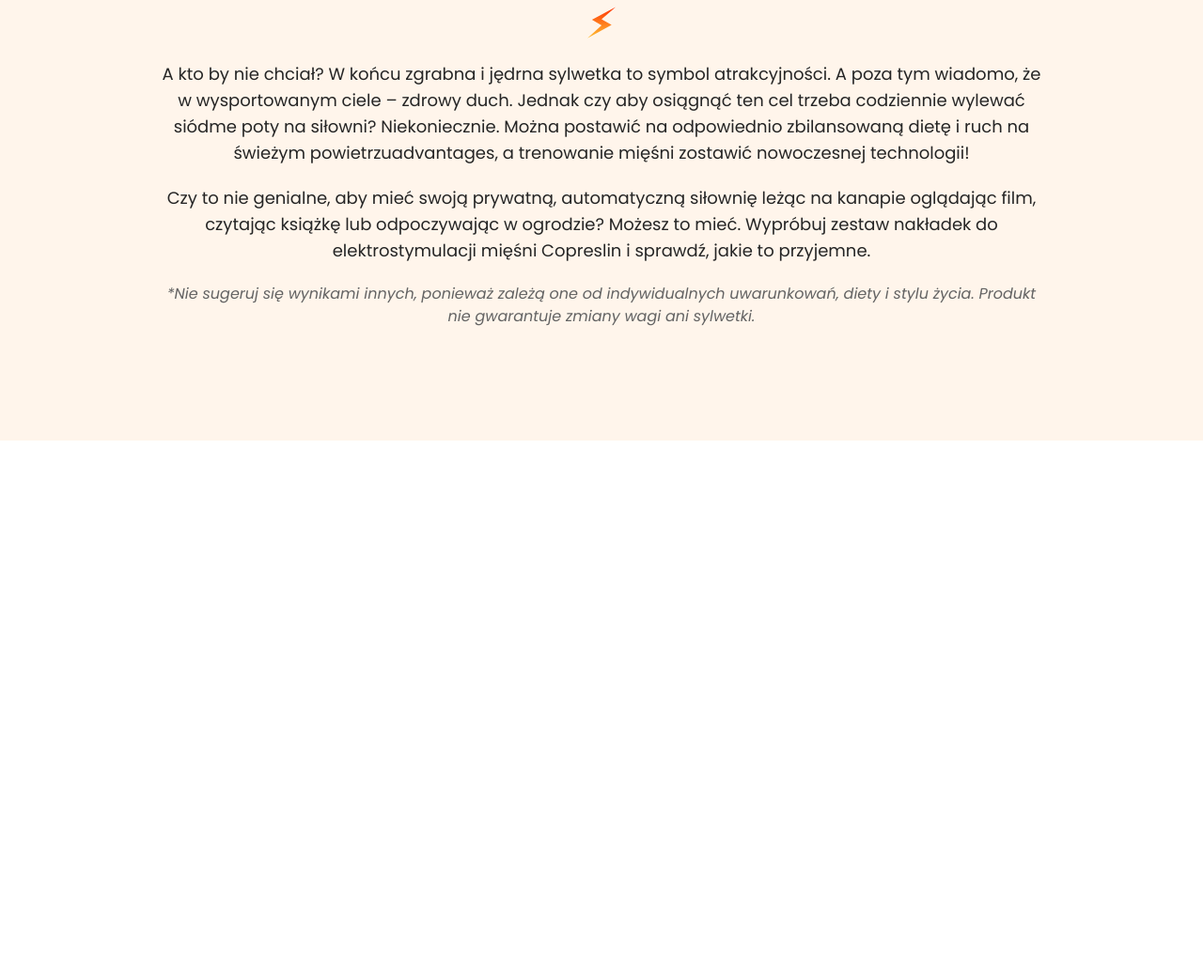
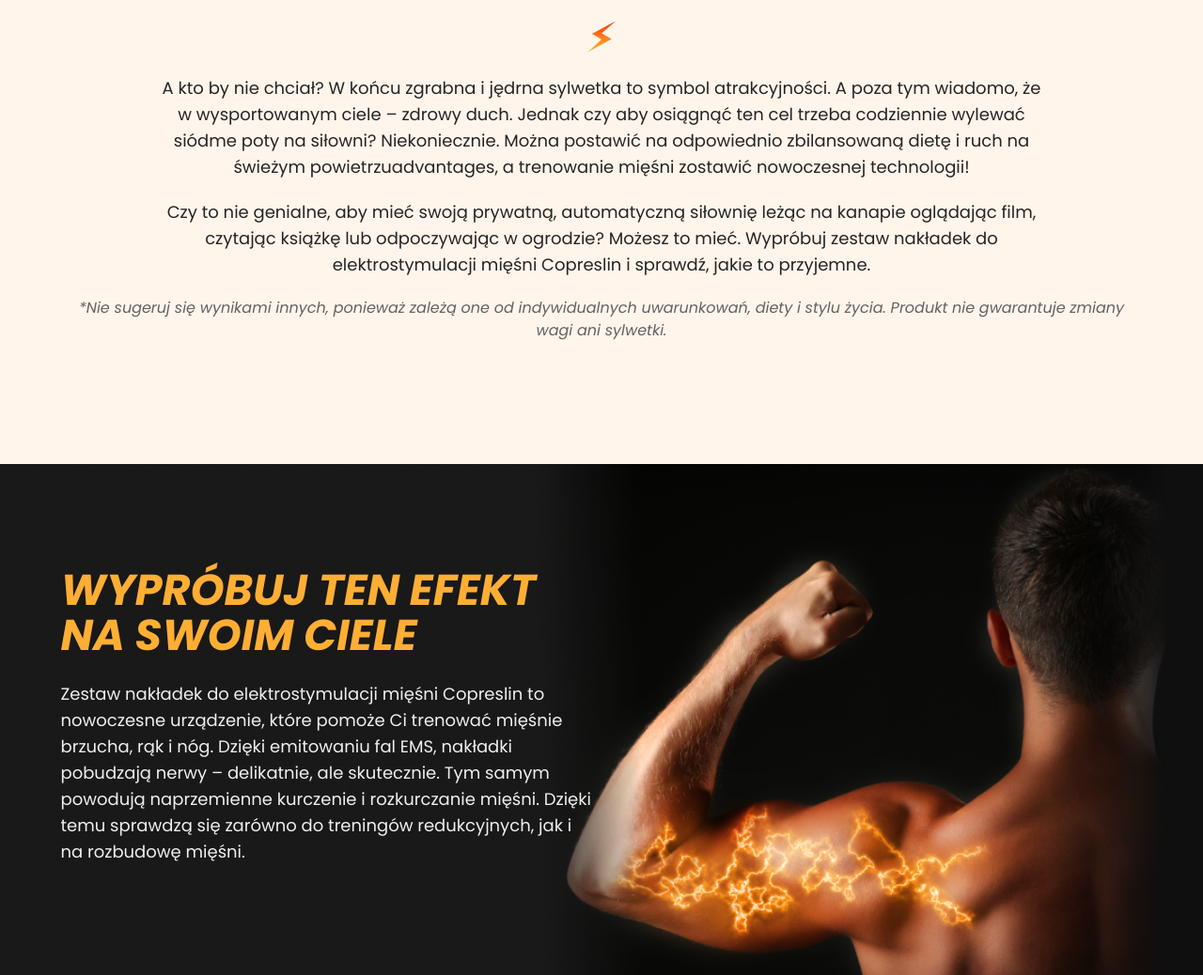
Before and after one commit to sylcym/dev-rekrut, a plain HTML site: page index.html in a window 1280 px wide. Shown: the part 1587-2625 px from the top of the page at 94% size. Before the commit the page ends 2056 px from the top, so only its background shows below. Drawn offline with nearby package versions, Linux system fonts and the light colour scheme.

Commit message:
add result section

```diff
--- a/index.html
+++ b/index.html
@@ -17,7 +17,7 @@
     <nav class="navbar navbar-expand-lg bg-body-tertiary ">
       <div class="container-fluid">
         <a class="navbar-brand" href="#">
-          <img class="navbar-logo" src="./images/logo.svg" alt="Copreslin">
+          <img class="navbar-logo" src="./images/logo.svg" alt="Copreslin" >
         </a>
 
         <button class="navbar-toggler" type="button" data-bs-toggle="collapse" data-bs-target="#navbarSupportedContent" aria-controls="navbarSupportedContent" aria-expanded="false" aria-label="Toggle navigation"></button>
@@ -46,7 +46,7 @@
     <section class="hero container-fluid">
       <div class="row">
         <div class="hero-left">
-          <h1 class="hero-h1">
+          <h1 class="heading-h1">
             Dbaj o formę w przyjemny sposób – postaw na najnowszą technologię!
           </h1>
           <p class="hero-p">
@@ -59,7 +59,7 @@
         </div>
         <div class="hero-right">
           <picture class="hero-picture">
-            <source srcset="./images/hero-desktop.webp" media="(min-width: 992px)" />
+            <source srcset="./images/hero-desktop.webp" media="(min-width: 992px)" >
             <img  class="hero-img" src="./images/hero-mobile.webp" alt="Nakładki elekstrostymulujące na mięśnie">
           </picture>
         </div>
@@ -69,28 +69,28 @@
 
   <section class="fit text-center">
     <div class="fit-top container-fluid">
-      <h2 class="fit-h2">
-        Zestaw nakładek do elektrostymulacji mięśni <span class="fit-h2--highlight">Copreslin</span>
+      <h2 class="heading-h2">
+        Zestaw nakładek do elektrostymulacji mięśni <span class="heading-h2--highlight">Copreslin</span>
       </h2>
 
       <div class="fit-icons d-flex flex-wrap justify-content-center align-items-center">
         <figure class="fit-icon d-flex flex-column">
           <div class="fit-figure d-flex justify-content-center align-items-center">
-            <img src="./images/belly.svg" alt="Elekstrostymulująca mięśni brzucha" />
+            <img src="./images/belly.svg" alt="Elekstrostymulująca mięśni brzucha" >
           </div>
           <figcaption class="fit-info">Brzucha</figcaption>
         </figure>
 
         <figure class="fit-icon d-flex flex-column">
           <div class="fit-figure d-flex justify-content-center align-items-center">
-            <img src="./images/arm.svg" alt="Elekstrostymulująca mięśni rąk" />
+            <img src="./images/arm.svg" alt="Elekstrostymulująca mięśni rąk" >
           </div>
           <figcaption class="fit-info">Rąk</figcaption>
         </figure>
 
         <figure class="fit-icon d-flex flex-column">
           <div class="fit-figure d-flex justify-content-center align-items-center">
-            <img src="./images/foot.svg" alt="Elekstrostymulująca mięśni nóg" />
+            <img src="./images/foot.svg" alt="Elekstrostymulująca mięśni nóg" >
           </div>
           <figcaption class="fit-info">Nóg</figcaption>
         </figure>
@@ -98,26 +98,46 @@
     </div>
 
     <div class="fit-bottom container-fluid d-flex flex-column">
-      <h3 class="fit-h3">
+      <h3 class="heading-h3">
         Chcesz być fit?
       </h3>
 
       <img class="fit-img" src="./images/flash.svg" alt="Wysportowane ciało – zdrowy duch">
 
-      <p class="fit-p">
+      <p class="txt-p txt-width">
         A kto by nie chciał? W końcu zgrabna i jędrna sylwetka to symbol atrakcyjności. A poza tym wiadomo, że w wysportowanym ciele – zdrowy duch. Jednak czy aby osiągnąć ten cel trzeba codziennie wylewać siódme poty na siłowni? Niekoniecznie. Można postawić na odpowiednio zbilansowaną dietę i ruch na świeżym powietrzuadvantages, a trenowanie mięśni zostawić nowoczesnej technologii!
       </p>
 
-      <p class="fit-p">
+      <p class="txt-p txt-width">
         Czy to nie genialne, aby mieć swoją prywatną, automatyczną siłownię leżąc na kanapie oglądając film, czytając książkę lub odpoczywając w ogrodzie? Możesz to mieć. Wypróbuj zestaw nakładek do elektrostymulacji mięśni Copreslin i sprawdź, jakie to przyjemne.
       </p>
 
-      <p class="fit-p fit-i">
+      <p class="txt-p txt-i">
         *Nie sugeruj się wynikami innych, ponieważ zależą one od indywidualnych uwarunkowań, diety i stylu życia. Produkt nie gwarantuje zmiany wagi ani sylwetki.
       </p>
     </div>
   </section>
 
+  <section class="result text-center">
+    <div class="container-fluid">
+      <div class="result-top d-flex flex-column">
+        <h3 class="heading-h3 heading-h3--yellow">
+          Wypróbuj ten efekt na swoim ciele
+        </h3>
+        <p class="txt-p txt-light">
+          Zestaw nakładek do elektrostymulacji mięśni Copreslin to nowoczesne urządzenie, które pomoże Ci trenować mięśnie brzucha, rąk i nóg. Dzięki emitowaniu fal EMS, nakładki pobudzają nerwy – delikatnie, ale skutecznie. Tym samym powodują naprzemienne kurczenie i rozkurczanie mięśni. Dzięki temu sprawdzą się zarówno do treningów redukcyjnych, jak i na rozbudowę mięśni.
+        </p>
+        <p class="txt-p txt-i result-info">
+          *Nie sugeruj się wynikami innych, ponieważ zależą one od indywidualnych uwarunkowań, diety i stylu życia. Produkt nie gwarantuje zmiany wagi ani sylwetki.
+        </p>
+      </div>
+    </div>
+    <picture class="result-picture">
+      <source srcset="./images/muscles-desktop.png" media="(min-width: 992px)" >
+      <img  class="result-img" src="./images/muscles-mobile.png" alt="Energia elektrostymulacji mięśni">
+    </picture>
+  </section>
+
   <script src="https://cdn.jsdelivr.net/npm/bootstrap@5.3.2/dist/js/bootstrap.bundle.min.js" integrity="sha384-C6RzsynM9kWDrMNeT87bh95OGNyZPhcTNXj1NW7RuBCsyN/o0jlpcV8Qyq46cDfL" crossorigin="anonymous"></script>
 </body>
 </html>
--- a/style.css
+++ b/style.css
@@ -1,10 +1,11 @@
 :root {
   --bg-link: rgb(255, 46, 0);
-  --bg-section-light: rgb(255, 245, 235);
+  --bg-dark: rgb(7, 8, 6);
   --txt-light: rgba(255, 245, 235, 1);
+  --txt-light-2: rgba(239, 239, 239, 1);
   --txt-dark: rgb(37, 37, 37);
   --txt-gray: rgb(99, 99, 99);
-  --txt-highlight: rgb(255, 174, 52);
+  --txt-highlight: rgba(255, 174, 52, 1);
   --box-shadow: 0px 4px 23px 0px rgba(255, 49, 3, 0.70);
   --border: rgb(144, 26, 0);
 }
@@ -22,6 +23,71 @@ html {
 
 .bg-body-tertiary {
   background-color: transparent !important;
+}
+
+/* FONTS */
+.heading-h1 {
+  color: var(--txt-light);
+  font-family: 'Poppins', sans-serif;
+  font-size: 3.2rem;
+  font-style: italic;
+  font-weight: 700;
+  text-transform: uppercase;
+  text-shadow: 0px 3px 2px rgba(0, 0, 0, 0.80);
+}
+
+.heading-h2 {
+  color: var(--txt-dark);
+  font-family: 'Poppins', sans-serif;
+  font-size: 3.2rem;
+  font-style: italic;
+  font-weight: 700;
+  max-width: 83.9rem;
+  margin: 0 auto;
+}
+
+.heading-h2--highlight {
+  color: var(--txt-highlight);
+}
+
+.heading-h3 {
+  color: var(--txt-dark);
+  font-family: 'Poppins', sans-serif;
+  font-size: 2.8rem;
+  font-style: italic;
+  font-weight: 700;
+  text-transform: uppercase;
+}
+
+.heading-h3.heading-h3--yellow {
+  color: var(--txt-highlight);
+}
+
+.txt-p {
+  color: var(--txt-dark);
+  font-family: 'Poppins', sans-serif;
+  font-size: 1.8rem;
+  font-style: normal;
+  font-weight: 400;
+  line-height: 2.8rem;
+}
+
+.txt-p.txt-i {
+  color: var(--txt-gray);
+  font-family: 'Poppins', sans-serif;
+  font-size: 1.6rem;
+  font-style: italic;
+  font-weight: 400;
+  line-height: 150%;
+}
+
+.txt-p.txt-light {
+  color: var(--txt-light-2);
+}
+
+.txt-width {
+  max-width: 94.2rem;
+  margin: 0 auto;
 }
 
 /* CTA */
@@ -116,15 +182,6 @@ html {
   padding: 0;
 }
 
-.hero .hero-h1 {
-  color: var(--txt-light);
-  font-family: 'Poppins', sans-serif;
-  font-size: 3.2rem;
-  font-style: italic;
-  font-weight: 700;
-  text-transform: uppercase;
-  text-shadow: 0px 3px 2px rgba(0, 0, 0, 0.80);
-}
 
 .hero .hero-p {
   color: var(--txt-light);
@@ -175,55 +232,12 @@ html {
 .fit {
   padding-top: 1.5rem;
   padding-bottom: 5rem;
-  background-color: var(--bg-section-light);
+  background-color: var(--txt-light);
 }
 
 .fit-bottom {
   padding-top: 9.9rem;
   row-gap: 2rem;
-}
-
-.fit-h2 {
-  color: var(--txt-dark);
-  font-family: 'Poppins', sans-serif;
-  font-size: 3.2rem;
-  font-style: italic;
-  font-weight: 700;
-  max-width: 83.9rem;
-  margin: 0 auto;
-}
-
-.fit-h2--highlight {
-  color: var(--txt-highlight);
-}
-
-.fit-h3 {
-  color: var(--txt-dark);
-  font-family: 'Poppins', sans-serif;
-  font-size: 2.8rem;
-  font-style: italic;
-  font-weight: 700;
-  text-transform: uppercase;
-}
-
-.fit-p {
-  color: var(--txt-dark);
-  font-family: 'Poppins', sans-serif;
-  font-size: 1.8rem;
-  font-style: normal;
-  font-weight: 400;
-  line-height: 2.8rem;
-  max-width: 94.2rem;
-  margin: 0 auto;
-}
-
-.fit-p.fit-i {
-  color: var(--txt-gray);
-  font-family: 'Poppins', sans-serif;
-  font-size: 1.6rem;
-  font-style: italic;
-  font-weight: 400;
-  line-height: 150%;
 }
 
 .fit-icons {
@@ -259,9 +273,25 @@ html {
   margin: 0 auto;
 }
 
+/* RESULT */
+.result {
+  padding-top: 5rem;
+  background-color: var(--bg-dark);
+}
+
+.result-top {
+  row-gap: 2rem;
+  padding-bottom: 2.8rem;
+}
+
+.result-img {
+  width: 100%;
+  max-width: 50rem;
+}
+
 /* MEDIA QUERY MAX-WIDTH */
 @media screen and (max-width: 991px) {
-  .hero .container-fluid {
+  .hero.container-fluid {
     padding-left: 1.8rem;
     padding-right: 1.8rem;
   }
@@ -318,6 +348,21 @@ html {
 }
 
 @media screen and (min-width: 992px) {
+  .heading-h1 {
+    font-size: 5.2rem;
+    line-height: 5.6rem;
+  }
+
+  .heading-h2 {
+    font-size: 4.6rem;
+    text-transform: uppercase;
+  }
+
+  .heading-h3 {
+    font-size: 4.6rem;
+    line-height: 4.8rem;
+  }
+
   .header {
     padding-top: 2.5rem;
   }
@@ -335,11 +380,6 @@ html {
     min-width: 18.5rem;
   }
 
-  .hero .hero-h1 {
-    font-size: 5.2rem;
-    line-height: 5.6rem;
-  }
-
   .hero .hero-p {
     font-size: 3.6rem;
     padding-right: 15rem;
@@ -352,9 +392,35 @@ html {
     bottom: -3rem;
   }
 
-  .fit-h2 {
-    font-size: 4.6rem;
-    text-transform: uppercase;
+  .result {
+    position: relative;
+    padding-top: 11rem;
+    padding-bottom: 7.9rem;
+    overflow: hidden;
+  }
+
+  .result-top {
+    position: relative;
+    max-width: 56.7rem;
+    margin-left: 0;
+    text-align: left;
+    z-index: 5;
+  }
+
+  .result-info {
+    display: none;
+  }
+
+  .result-picture {
+    position: absolute;
+    top: 0;
+    right: -45rem;
+    bottom: 0;
+  }
+
+  .result-img {
+    width: unset;
+    max-width: unset;
   }
 }
 
@@ -395,6 +461,10 @@ html {
   .fit-icons {
     margin-top: 5.9rem;
   }
+
+  .result-picture {
+    right: -25rem;
+  }
 }
 
 @media screen and (min-width: 1200px) {
@@ -406,3 +476,10 @@ html {
     right: 1.5%;
   }
 }
+
+@media screen and (min-width: 1700px) {
+  .result-picture {
+    right: 0;
+    left: 0;
+  }
+}
```
Also changed, not shown: images/muscles-desktop.png (added), images/muscles-mobile.png (added).
